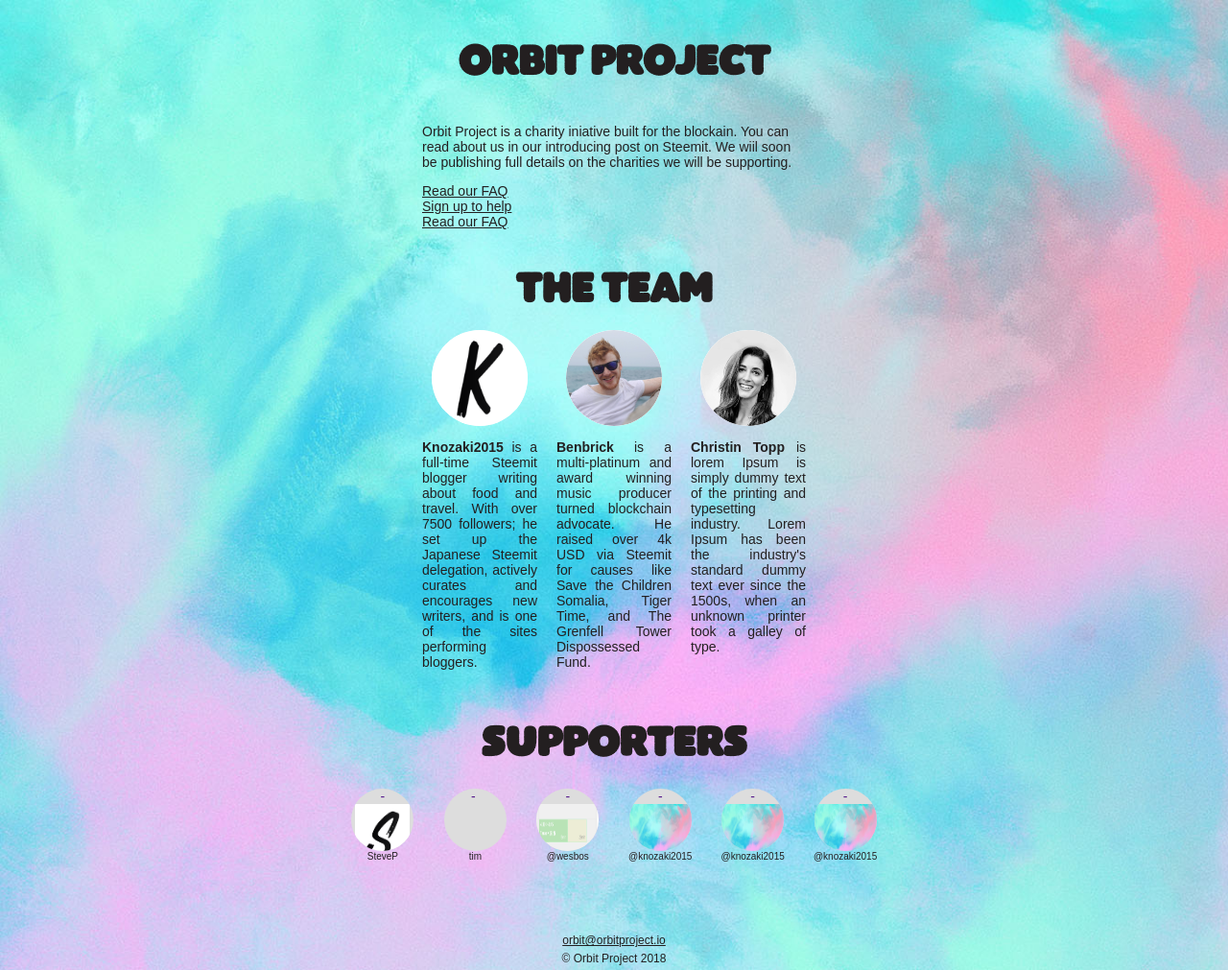
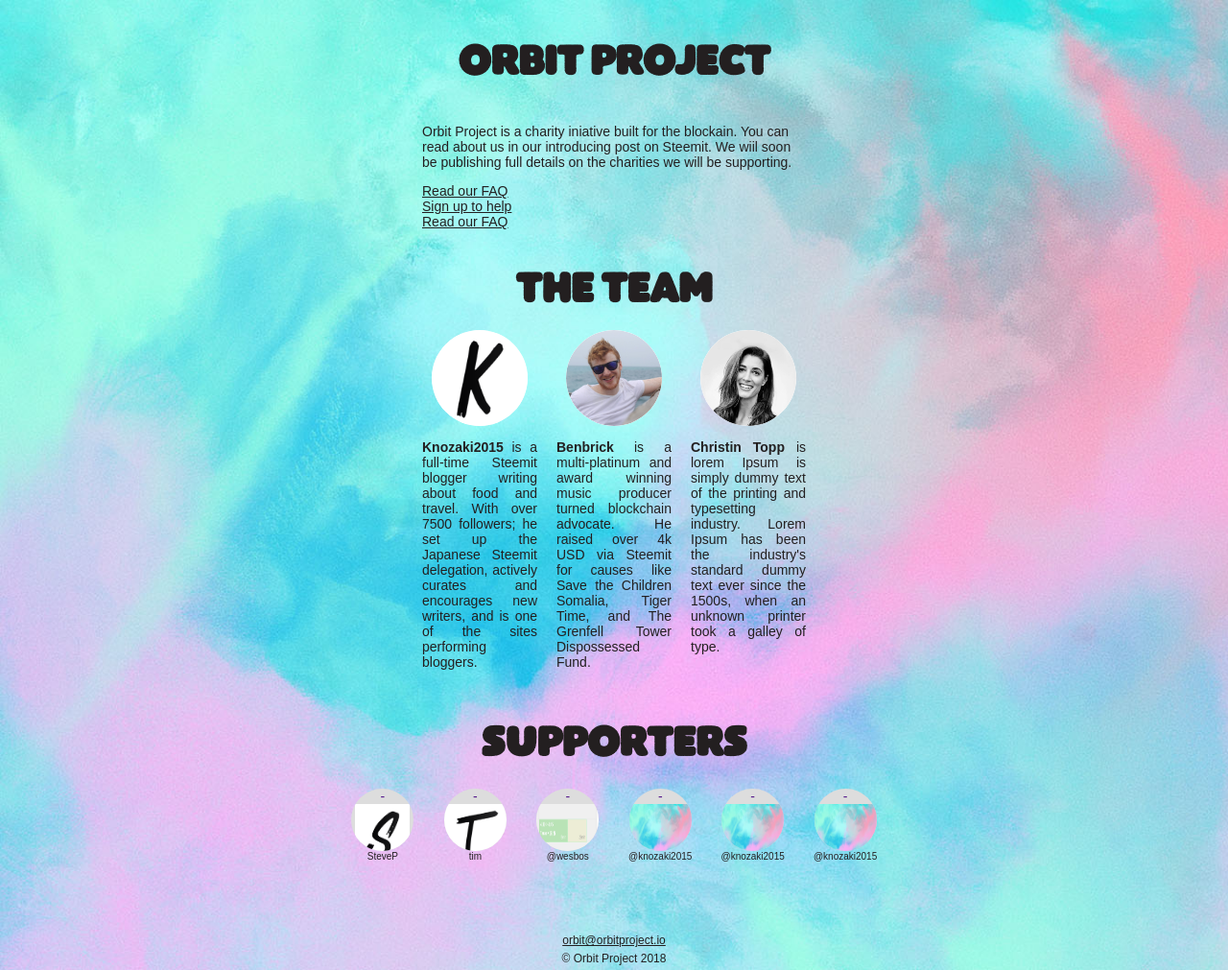
Before and after one commit to orbitprojectcharity/orbitproject, a Jekyll site: the page built from index.html, in a window 1280 px wide. Shown: the whole page at 96% size. Built offline with Jekyll 4.4.1, drawn with Linux system fonts in a browser that asks for light colours.

Commit message:
Update from Forestry.io - _data/supporters.yml

```diff
--- a/_data/supporters.yml
+++ b/_data/supporters.yml
@@ -2,7 +2,7 @@
 - avatar: "/uploads/2018/03/17/Screen Shot 2018-03-17 at 16.22.37.png"
   login: SteveP
   link: ''
-- avatar: ''
+- avatar: "/uploads/2018/03/17/Screen Shot 2018-03-17 at 16.23.16.png"
   login: tim
   link: ''
 - avatar: "/uploads/2018/03/04/Image 2018-03-01 at 19.26.12.png"
```
